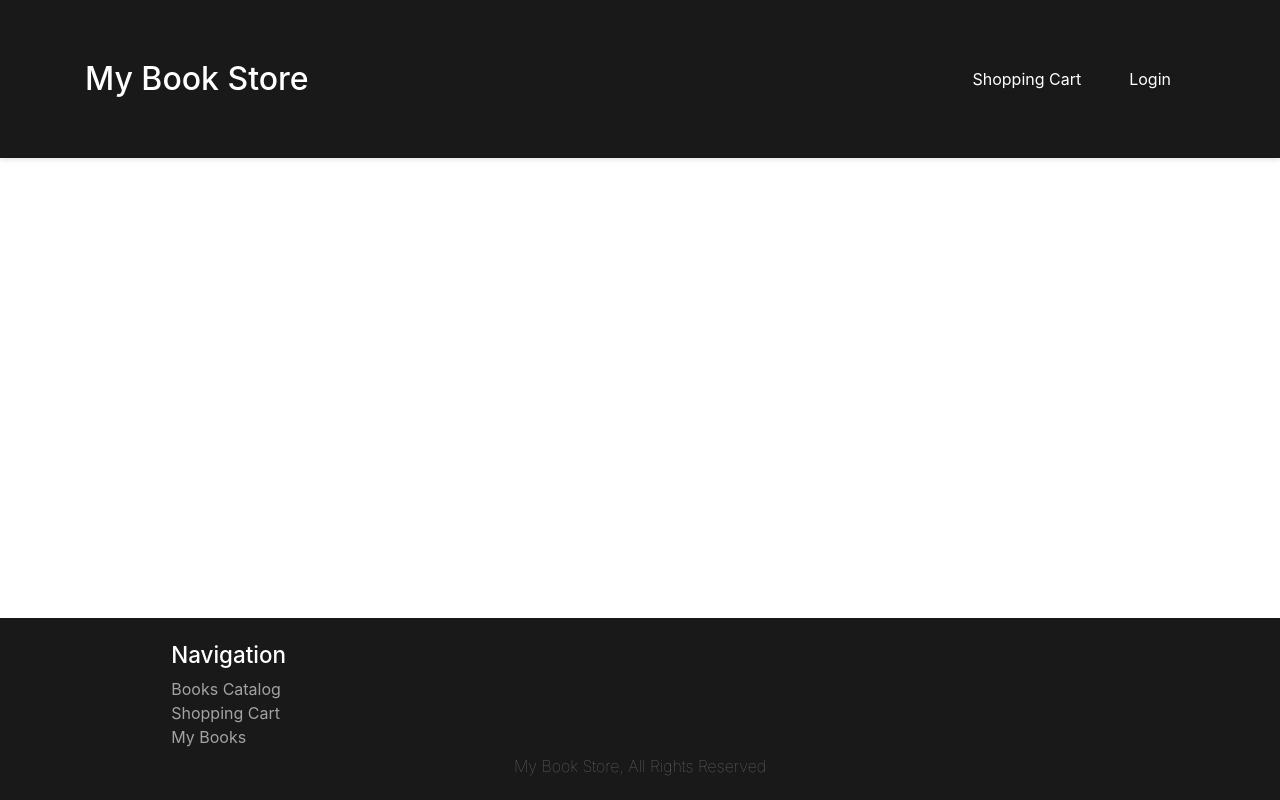
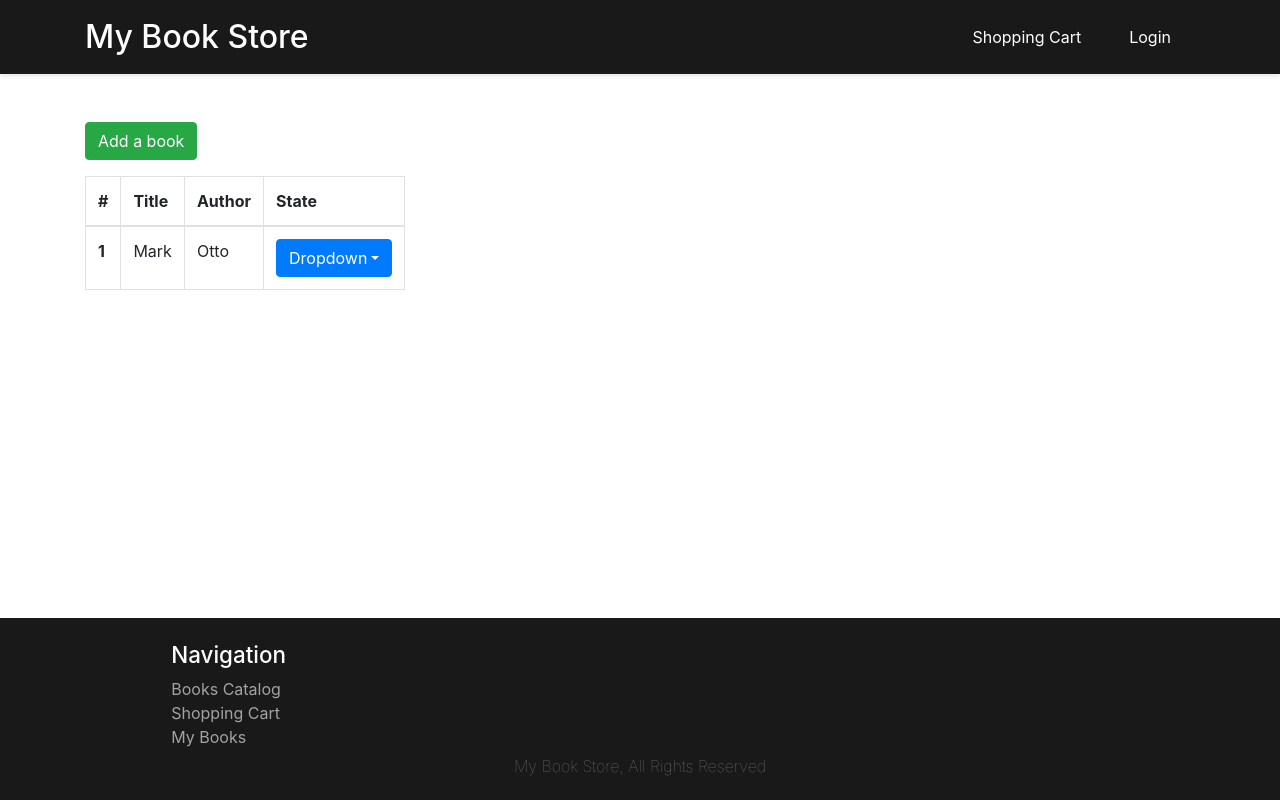
Before and after one commit to pushkov-fedor/Book-Store-App-.wrk, a React (Create React App) app in the folder book-store-frontend/: page /admin in a window 1280 px wide. Built offline with nearby package versions, Linux system fonts and the light colour scheme; no server answers.

Commit message:
Added Admin Panel Template

```diff
--- a/book-store-frontend/src/App.js
+++ b/book-store-frontend/src/App.js
@@ -10,6 +10,7 @@ import AfterPaying from "./components/after-paying/AfterPaying";
 import { inject, observer } from 'mobx-react'
 import MyBooks from './components/my-books/MyBooks'
 import Authentication from './components/authentication/Authentication'
+import AdminPanel from './components/admin-panel/AdminPanel'
 
 const App = inject("rootStore")(observer(props => {
     const showAuthPopup = props.rootStore.authStore.showAuthPopup;
@@ -36,6 +37,9 @@ const App = inject("rootStore")(observer(props => {
                   <MyBooks/>
                   {auth}
               </Route>
+              <Route path="/admin">
+                  <AdminPanel/>
+              </Route>
           </Switch>
       </div>
         <Footer/>
--- /dev/null
+++ b/book-store-frontend/src/components/admin-panel/AdminPanel.js
@@ -0,0 +1,46 @@
+import React from 'react'
+import { inject, observer } from 'mobx-react'
+import "./AdminPanel.css"
+
+const AdminPanel = inject("rootStore")(observer((props) => {
+
+  return (
+    <div className="mt-5">
+      <button type="button" className="btn btn-success">Add a book</button>
+      <div className="table-responsive">
+        <table className="table table-bordered table-hover w-auto my-3">
+          <thead>
+          <tr>
+            <th scope="col">#</th>
+            <th scope="col">Title</th>
+            <th scope="col">Author</th>
+            <th scope="col">State</th>
+          </tr>
+          </thead>
+          <tbody>
+          <tr>
+            <th scope="row">1</th>
+            <td>Mark</td>
+            <td>Otto</td>
+            <td>
+              <div className="dropdown">
+                <button className="btn btn-primary dropdown-toggle" type="button" id="admin-panel-books-state"
+                        data-toggle="dropdown" aria-haspopup="true" aria-expanded="false">
+                  Dropdown
+                </button>
+                <div className="dropdown-menu" aria-labelledby="admin-panel-books-state">
+                  <button className="dropdown-item" type="button">Published</button>
+                  <button className="dropdown-item" type="button">Removed from sale</button>
+                  <button className="dropdown-item" type="button">Deleted from store</button>
+                </div>
+              </div>
+            </td>
+          </tr>
+          </tbody>
+        </table>
+      </div>
+    </div>
+  )
+}))
+
+export default AdminPanel
--- a/book-store-frontend/src/components/header/Header.css
+++ b/book-store-frontend/src/components/header/Header.css
@@ -19,7 +19,7 @@
 .navbar-container {
     box-shadow: 0 2px 5px rgba(0,0,0,0.1);
     background-color: #191919;
-    flex: 1 0 auto;
+    flex: 0 0 auto;
     max-height: 158px;
 }
 
@@ -27,3 +27,7 @@
     font-size: 2rem;
     font-weight: 500;
 }
+
+.login-btn {
+    cursor: pointer;
+}
--- a/book-store-frontend/src/components/header/Header.js
+++ b/book-store-frontend/src/components/header/Header.js
@@ -17,7 +17,7 @@ const Header = inject("rootStore")(observer((props) => {
                     <li className={props.location.pathname === "/shopping-cart" ? "nav-item nav-item-hover nav-item-current" : "nav-item nav-item-hover"} >
                         <Link className="nav-link text-white" to="/shopping-cart">Shopping Cart</Link>
                     </li>
-                    <li className={showAuthPopup.get() ? "nav-item nav-item-hover nav-item-current" : "nav-item nav-item-hover"}
+                    <li className={showAuthPopup.get() ? "nav-item nav-item-hover nav-item-current" : "nav-item nav-item-hover login-btn"}
                         onClick={() => toggleShowAuthPopup()}>
                         <div className="nav-link text-white">Login</div>
                     </li>
```
Also changed, not shown: book-store-frontend/src/components/admin-panel/AdminPanel.css (added).
